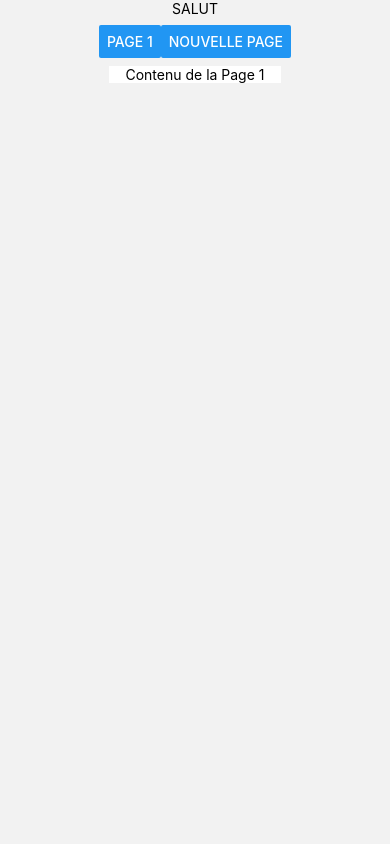
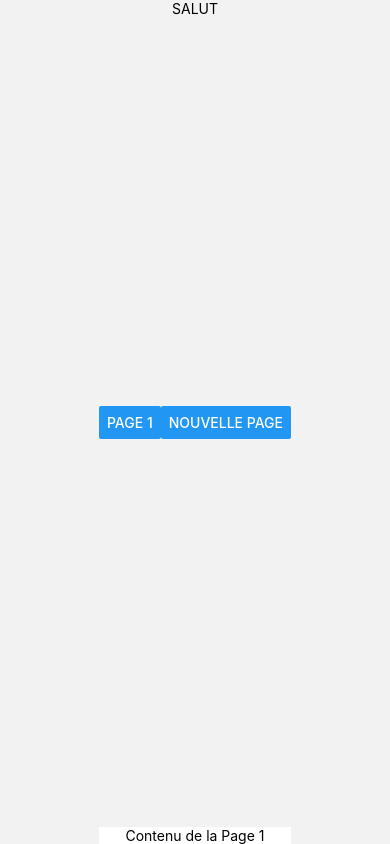
Before and after one commit to THEKetsu/projectRCT, a React Native app in the folder front-end/: screen /Home in a window 390 px wide. Built offline with nearby package versions, Linux system fonts and the light colour scheme.

Commit message:
position 1 deux (c'est bon ça)

```diff
--- a/front-end/components/MenuPosition/MenuPosition.jsx
+++ b/front-end/components/MenuPosition/MenuPosition.jsx
@@ -1,14 +1,13 @@
 import React, { useState, useRef, useEffect } from 'react';
 import { View, Button, Text, ScrollView, StyleSheet, useWindowDimensions } from 'react-native';
 import PositionJoueur from './PositionJoueur.jsx';
-import {styles} from './style.js'
+import { styles } from './style.js';
 
-export default function MenuPosition () {
+export default function MenuPosition() {
   const [currentPage, setCurrentPage] = useState('page1');
   const [pageCount, setPageCount] = useState(1);
   const scrollViewRef = useRef();
-
-  const window = useWindowDimensions()
+  const window = useWindowDimensions();
 
   const navigateToPage = (page) => {
     setCurrentPage(page);
@@ -24,26 +23,18 @@ export default function MenuPosition () {
     <Button key={`pageButton${index + 2}`} title={`Page ${index + 2}`} onPress={() => navigateToPage(`page${index + 2}`)} />
   ));
 
-
   useEffect(() => {
-    console.log("SALUT")
+    console.log("SALUT");
   }, []);
 
   return (
     <View style={styles.container}>
-      <View style={styles.navigation}>
+      <ScrollView horizontal showsHorizontalScrollIndicator={false} contentContainerStyle={styles.navigation}>
         <Button title="Page 1" onPress={() => navigateToPage('page1')} />
         {pageButtons}
         <Button title="Nouvelle Page" onPress={createNewPage} />
-      </View>
+      </ScrollView>
 
-      <ScrollView
-        ref={scrollViewRef}
-        horizontal
-        pagingEnabled
-        showsHorizontalScrollIndicator={false}
-        contentContainerStyle={styles.scrollContainer}
-      >
       <View style={styles.pageContainer}>
         <View style={styles.pageContent}>
           {currentPage === 'page1' && pageCount === 1 && <PositionJoueur />}
@@ -54,8 +45,6 @@ export default function MenuPosition () {
           )}
         </View>
       </View>
-        {/* Additional pages go here */}
-      </ScrollView>
     </View>
   );
 };
--- a/front-end/components/MenuPosition/style.js
+++ b/front-end/components/MenuPosition/style.js
@@ -10,6 +10,7 @@ export const styles = StyleSheet.create({
     },
     pageContainer: {
       width: "100%",
+      flexDirection: "row"
     },
     pageContent: {
       flex: 1,
```
Lines whose indentation alone changed are shown as unchanged.
